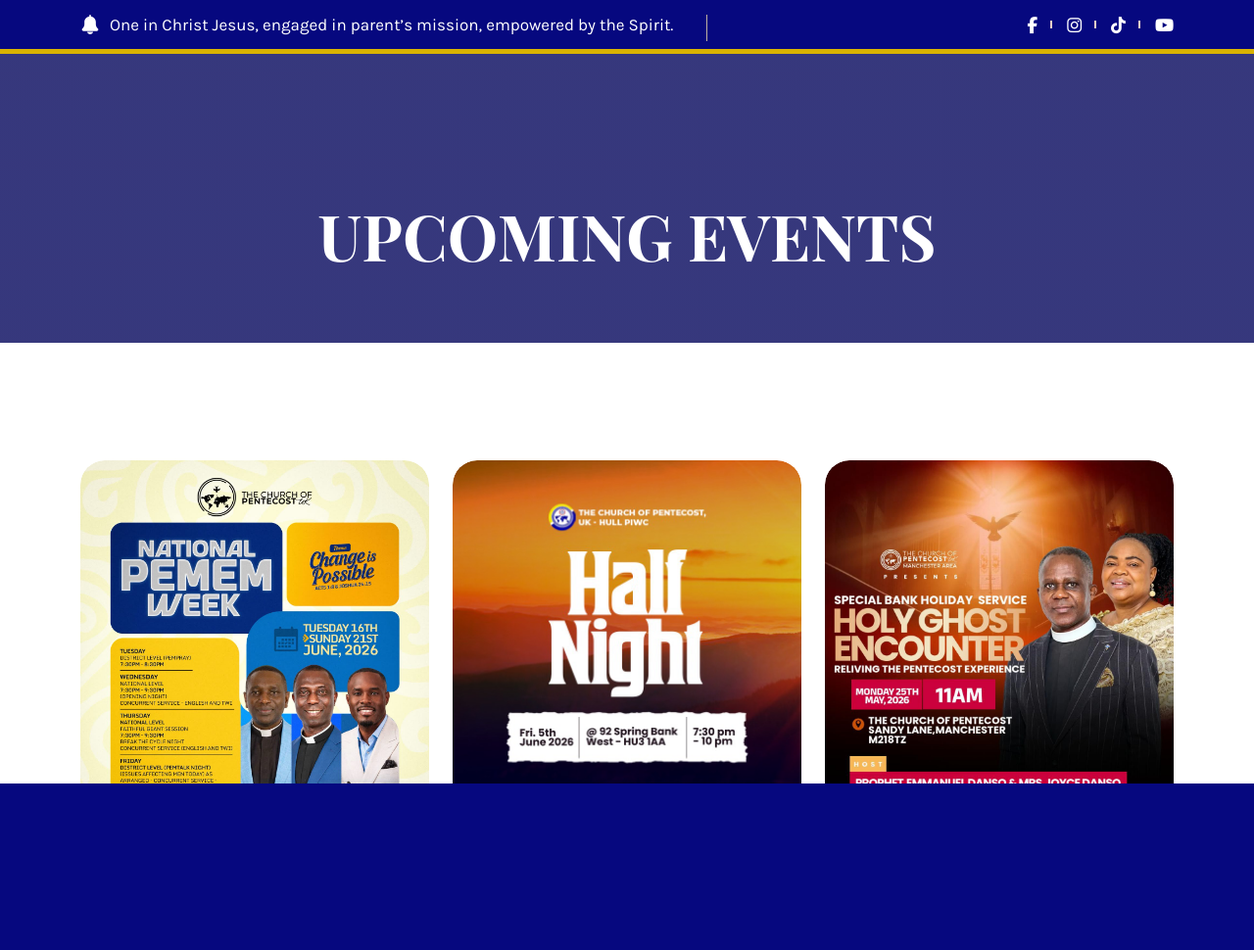
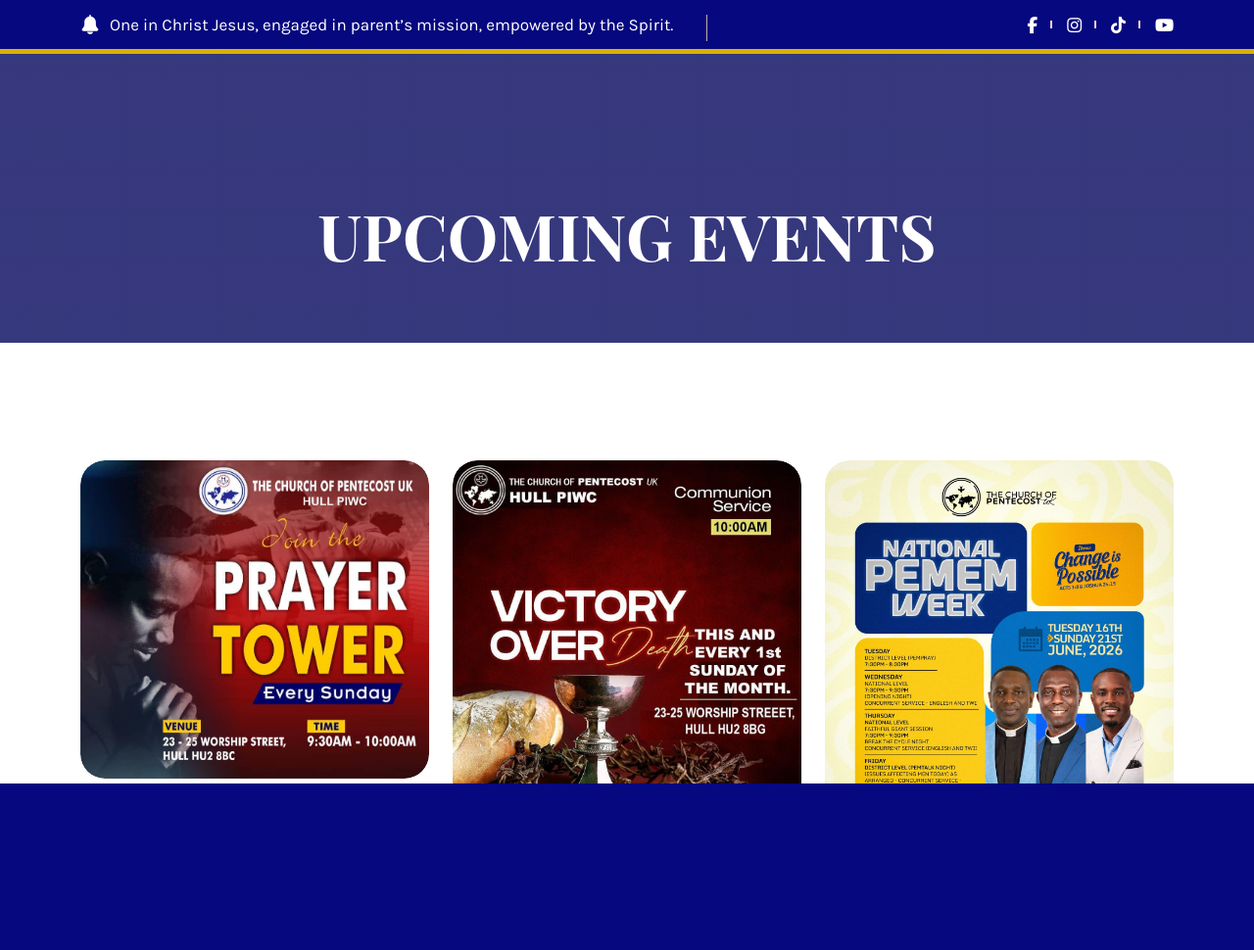
Before and after one commit to samuelaj1/piwc-church-website, a Laravel app: page /events in a window 1280 px wide. Shown: the top 970 px of the page at 98% size. Run offline with Laravel 9, Linux system fonts and the light colour scheme; some libraries are stand-ins or nearby versions.

Commit message:
fix: new events

```diff
--- a/resources/views/events.blade.php
+++ b/resources/views/events.blade.php
@@ -76,6 +76,32 @@
 
             <div class="row">
                 <!-- Event 1 -->
+                <div class="col-lg-4 col-md-6 col-sm-12 mb-4">
+
+                    <div class="event event-card"
+                         data-bs-toggle="modal"
+                         data-bs-target="#eventImageModal"
+                         data-image="{{ asset('/assets/images/prayer_tower.jpg') }}">
+
+                        <img src="{{ asset('/assets/images/prayer_tower.jpg') }}"
+                             alt="Prayer Tower">
+
+                    </div>
+
+                </div>
+                <div class="col-lg-4 col-md-6 col-sm-12 mb-4">
+
+                    <div class="event event-card"
+                         data-bs-toggle="modal"
+                         data-bs-target="#eventImageModal"
+                         data-image="{{ asset('/assets/images/victory_over.jpg') }}">
+
+                        <img src="{{ asset('/assets/images/victory_over.jpg') }}"
+                             alt="Victory Over">
+
+                    </div>
+
+                </div>
                 <div class="col-lg-4 col-md-6 col-sm-12 mb-4">
 
                     <div class="event event-card"
```
Also changed, not shown: public/assets/images/prayer_tower.jpg (added), public/assets/images/victory_over.jpg (added).
